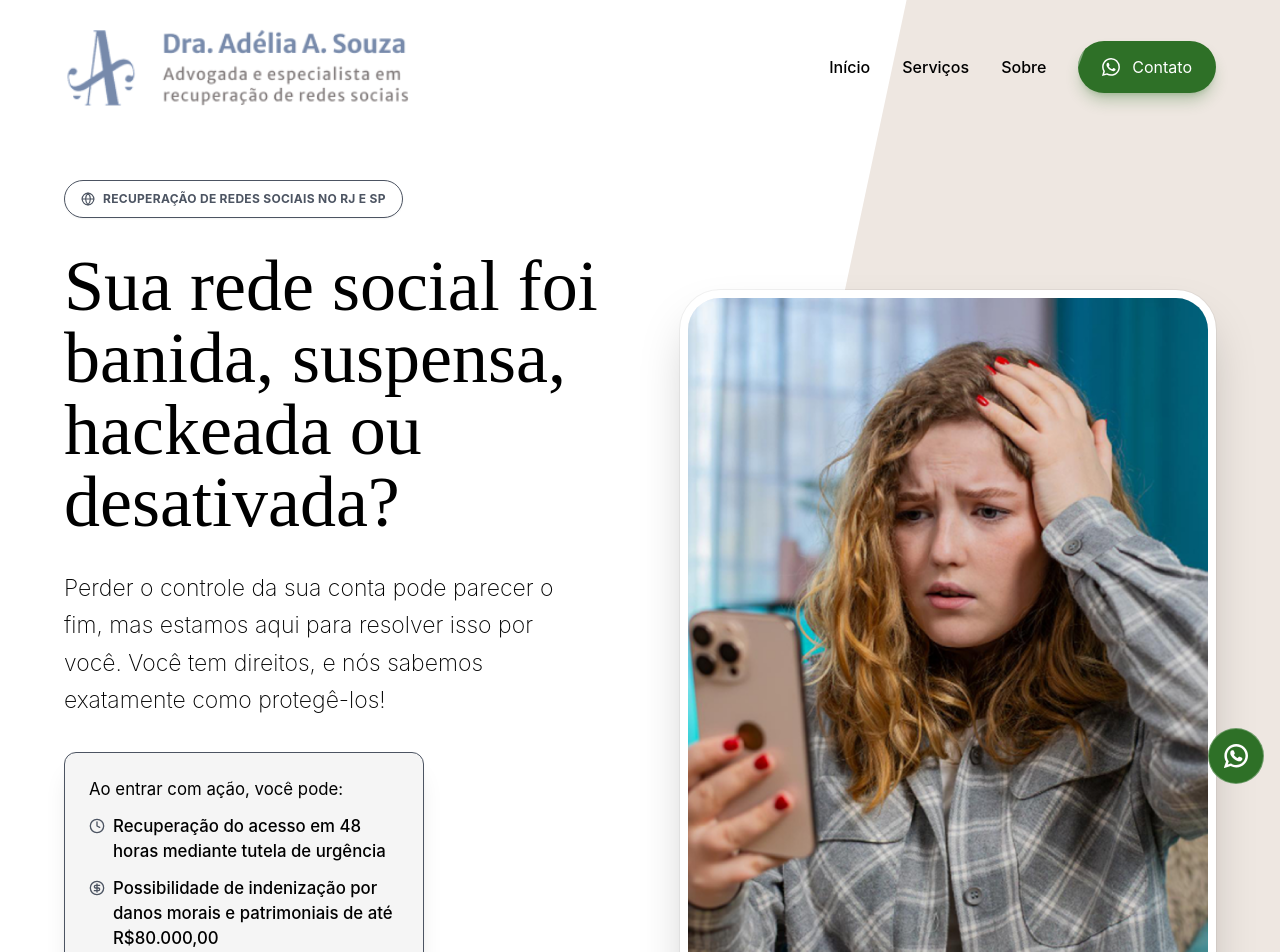
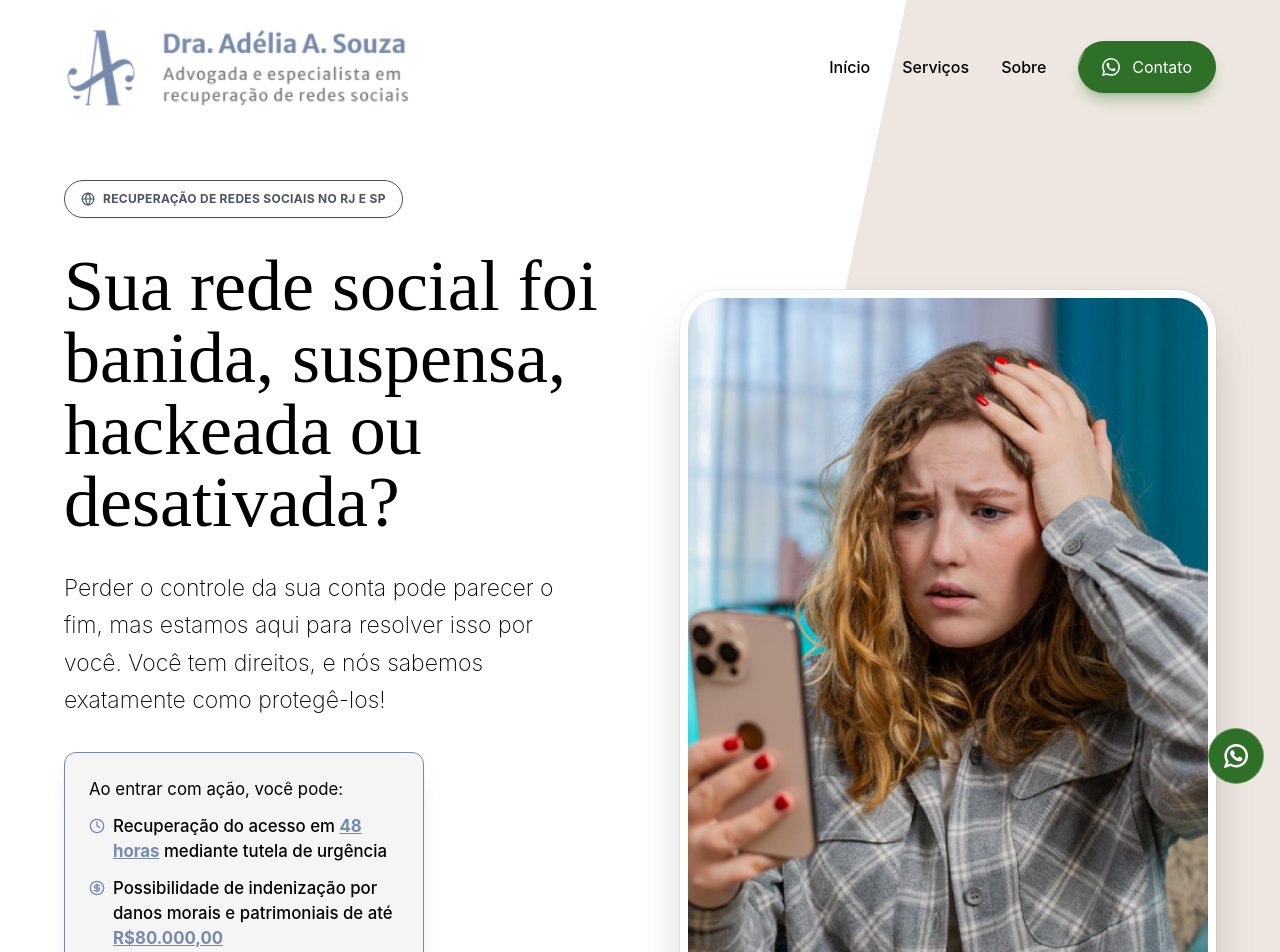
Before and after one commit to Paper-Street-Softwares/LPS-Adelia, a React (Vite) app: page / in a window 1280 px wide. Shown: the top 952 px of the page. Built offline with nearby package versions, Linux system fonts and the light colour scheme.

Commit message:
fix: Cor na hero

```diff
--- a/src/components/sections/HeroTemplateNovo.jsx
+++ b/src/components/sections/HeroTemplateNovo.jsx
@@ -79,7 +79,13 @@ function HeroTemplateNovo({
     card1: {
       icon: <Clock width={16} />,
       text: (
-        <p>Recuperação do acesso em 48 horas mediante tutela de urgência</p>
+        <p>
+          Recuperação do acesso em{' '}
+          <strong className={`text-[#778aab] font-bold underline`}>
+            48 horas
+          </strong>{' '}
+          mediante tutela de urgência
+        </p>
       ),
     },
     card2: {
@@ -87,7 +93,9 @@ function HeroTemplateNovo({
       text: (
         <p>
           Possibilidade de indenização por danos morais e patrimoniais de até{' '}
-          R$80.000,00
+          <strong className={`text-[#778aab] font-bold underline`}>
+            R$80.000,00
+          </strong>
         </p>
       ),
     },
@@ -144,17 +152,16 @@ function HeroTemplateNovo({
               </p>
 
               <div
-                className={`max-w-[360px] font-secondFont p-2 phone3:p-6 bg-terciary shadow-xl rounded-xl border border-primaryDark text-[9.6px] phone2:text-[14.4px] phone3:text-[16.8px] flex flex-col gap-3`}
+                className={`max-w-[360px] font-secondFont p-2 phone3:p-6 bg-terciary shadow-xl rounded-xl border border-[#778aab] text-[9.6px] phone2:text-[14.4px] phone3:text-[16.8px] flex flex-col gap-3`}
               >
                 <h1>Ao entrar com ação, você pode:</h1>
                 {topicsCard.map((item, index) => (
                   <div key={index} className="flex gap-2 items-start">
-                    <span className={`text-primaryDark`}>{item.icon}</span>
+                    <span className={`text-[#778aab]`}>{item.icon}</span>
                     <p className={`font-medium ${text}`}>{item.text}</p>
                   </div>
                 ))}
               </div>
-
               <div className="flex flex-col gap-4 pt-4">
                 <ButtonReflexo
                   icon={
```
